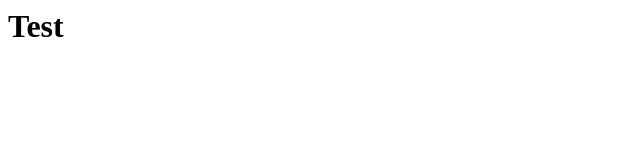
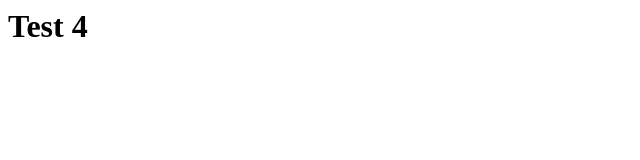
Before and after one commit to funthomas/test-probo-ci, a plain HTML site: page index.html in a window 1280 px wide. Shown: the full height of the page, 0-640 px from the left. Drawn offline with Linux system fonts and the light colour scheme.

Commit message:
Update index.html

```diff
--- a/index.html
+++ b/index.html
@@ -1,8 +1,8 @@
 <html>
 <head>
-<title>Test</title>
+<title>Test 4</title>
 </head>
 <body>
-<h1>Test</h1>
+<h1>Test 4</h1>
 </body>
 </html>
```
